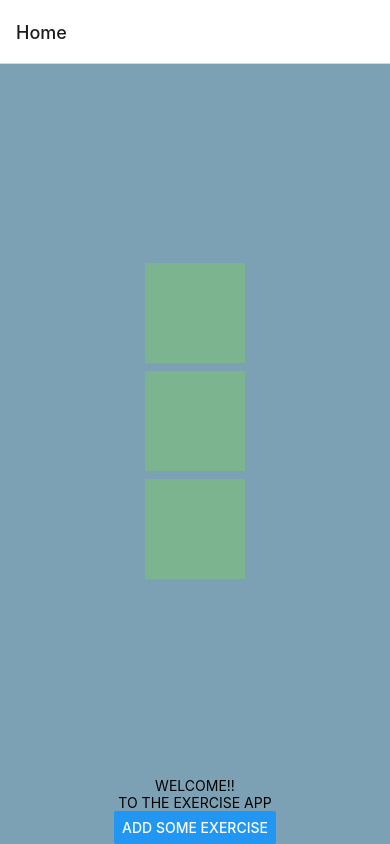
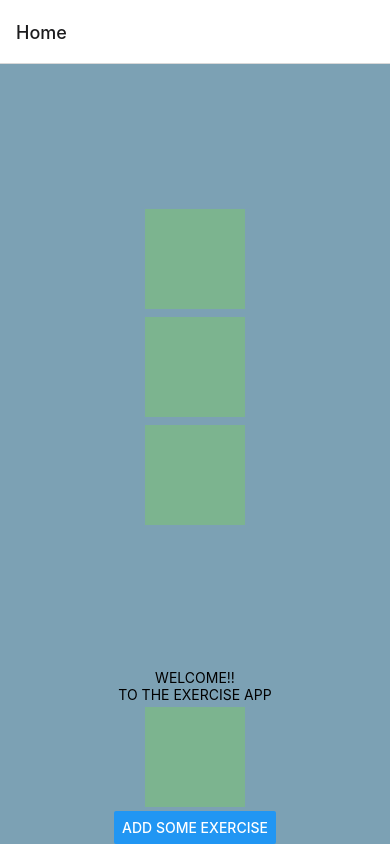
Before and after one commit to lmelo031/MobilePortfolio2, a React Native app in the folder portfolio2/: screen /Home in a window 390 px wide. Built offline with nearby package versions, Linux system fonts and the light colour scheme.

Commit message:
April 24, 2022 4:35 PM

```diff
--- a/portfolio2/HomeScreen.js
+++ b/portfolio2/HomeScreen.js
@@ -17,7 +17,7 @@ class HomeScreen extends React.Component {
     </>
         <Text>WELCOME!!</Text>
         <Text>TO THE EXERCISE APP</Text>
-
+        <View style={styles.square} />
         <Button
           title="Add some exercise"
           onPress={() =>
```
